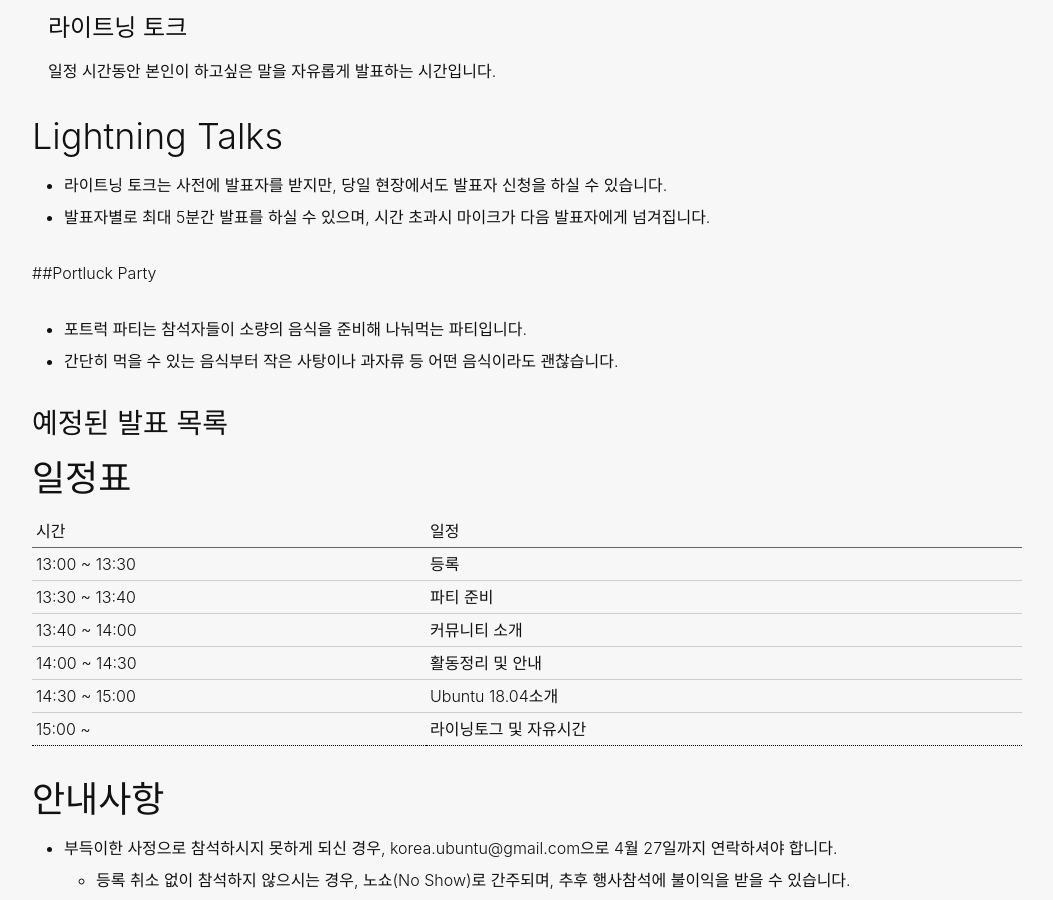
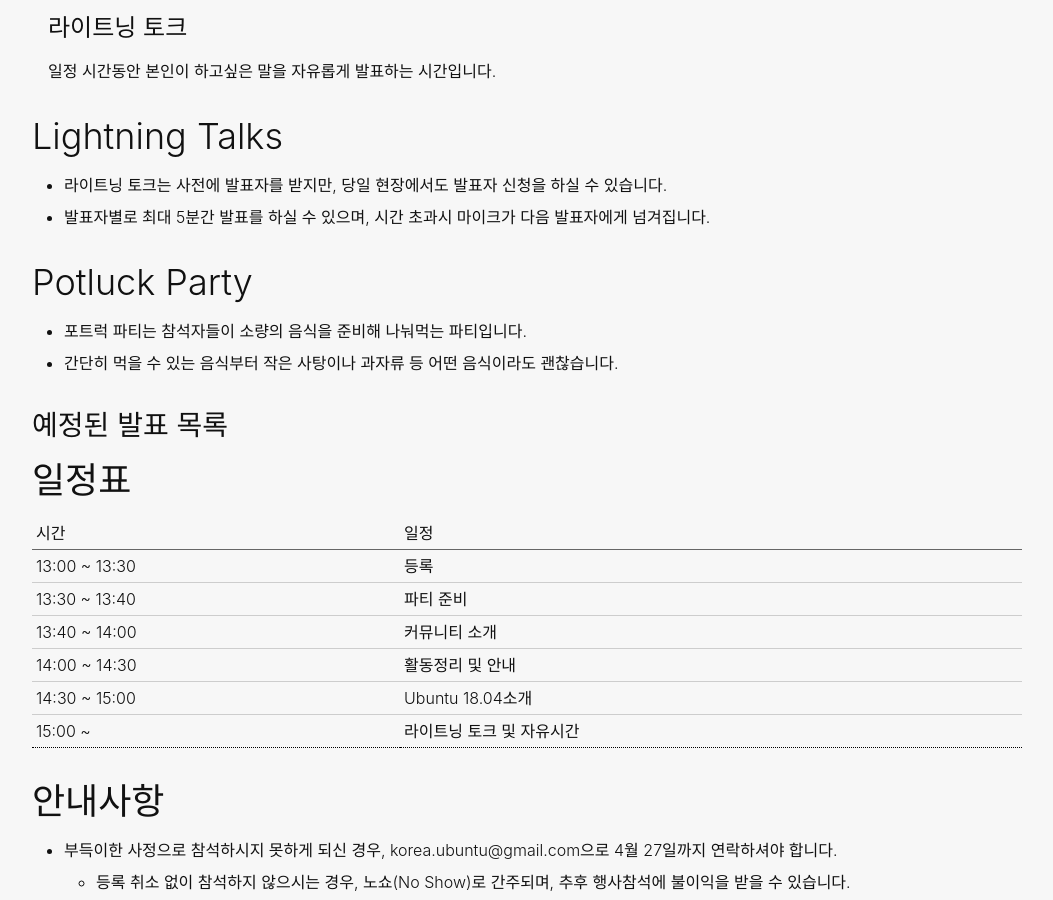
Before and after one commit to ubuntu-kr/events, a Jekyll site: the page built from _posts/2018-04-02-18-04-daejeon-rel-party.md, in a window 1280 px wide and 900 px high, scrolled down 1339 px. Shown: the whole window, without its empty margins (113-1166 px from the left). Built offline with Jekyll 4.4.1, drawn with Linux system fonts in a browser that asks for light colours; some web fonts are replaced.

Commit message:
fix md mistake and correct a typo
fix md mistake and correct a typo

```diff
--- a/_posts/2018-04-02-18-04-daejeon-rel-party.md
+++ b/_posts/2018-04-02-18-04-daejeon-rel-party.md
@@ -36,7 +36,7 @@ image: "https://lh3.googleusercontent.com/RkL4tZYS3ZKicGsrE1C8e_ycdnjebsGdZaieEd
 - 라이트닝 토크는 사전에 발표자를 받지만, 당일 현장에서도 발표자 신청을 하실 수 있습니다.
 - 발표자별로 최대 5분간 발표를 하실 수 있으며, 시간 초과시 마이크가 다음 발표자에게 넘겨집니다.
 
-##Portluck Party
+## Potluck Party
 - 포트럭 파티는 참석자들이 소량의 음식을 준비해 나눠먹는 파티입니다.
 - 간단히 먹을 수 있는 음식부터 작은 사탕이나 과자류 등 어떤 음식이라도 괜찮습니다.
 
@@ -52,7 +52,7 @@ image: "https://lh3.googleusercontent.com/RkL4tZYS3ZKicGsrE1C8e_ycdnjebsGdZaieEd
 13:40 ~ 14:00 | 커뮤니티 소개
 14:00 ~ 14:30 | 활동정리 및 안내
 14:30 ~ 15:00 | Ubuntu 18.04소개
-15:00 ~ | 라이닝토그 및 자유시간
+15:00 ~ | 라이트닝 토크 및 자유시간
 
 ## 안내사항
 - 부득이한 사정으로 참석하시지 못하게 되신 경우, korea.ubuntu@gmail.com으로 4월 27일까지 연락하셔야 합니다.
```
